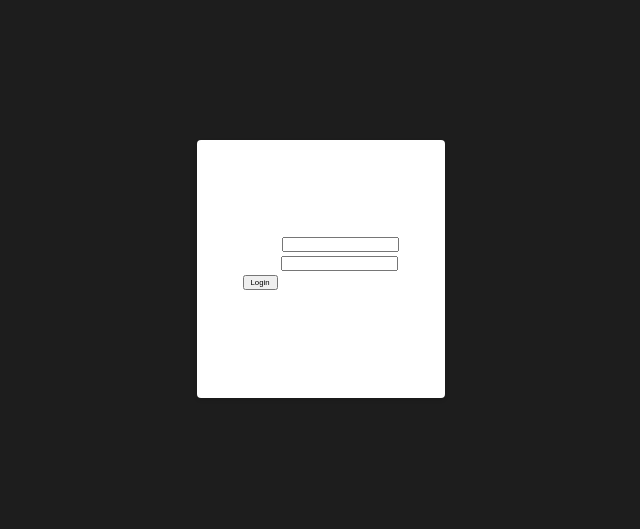
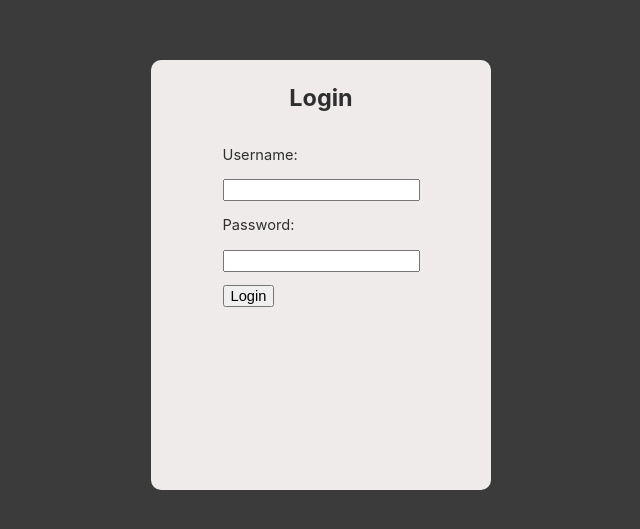
Before and after one commit to leofab/chess-vue-mongo-springboot, a Vue app: page /login in a window 1280 px wide. Shown: the part 125-654 px from the top of the page, without its empty margins (319-959 px from the left). Built offline with nearby package versions, Linux system fonts and the light colour scheme.

Commit message:
login view refact

```diff
--- a/src/components/Login.vue
+++ b/src/components/Login.vue
@@ -3,8 +3,7 @@
     <div class="login-container">
         <div class="login-overlay"></div>
         <div class="login-card">
-            <Card>
-                <h2>Login Form</h2>
+                <h2>Login</h2>
                 <form>
                     <label for="username">Username:</label>
                     <input type="text" id="username" name="username">
@@ -14,7 +13,6 @@
                     <br>
                     <button type="submit">Login</button>
                 </form>
-            </Card>
         </div>
     </div>
 </template>
@@ -32,6 +30,8 @@ export default {
 
 <style scoped>
 .login-container {
+    color: #2f2f2f;
+    font-size: 6rem;
     position: fixed;
     top: 0;
     left: 0;
@@ -43,18 +43,23 @@ export default {
 }
 
 .login-overlay {
-    position: absolute;
-    top: 0;
-    left: 0;
-    right: 0;
-    bottom: 0;
-    background-color: rgba(0, 0, 0, 0.5);
+    position: fixed;
+    width: 34rem;
+    height: 43rem;
+    border-radius: 1rem;
+    background-color: rgb(239, 235, 235);
     backdrop-filter: blur(5px);
     z-index: 10;
 }
 
 .login-card {
+    width: 5rem;
     position: relative;
+    bottom: 9rem;
     z-index: 20;
+    display: flex;
+    flex-direction: column;
+    align-items: center;
+    justify-content: center;
 }
 </style>
```
